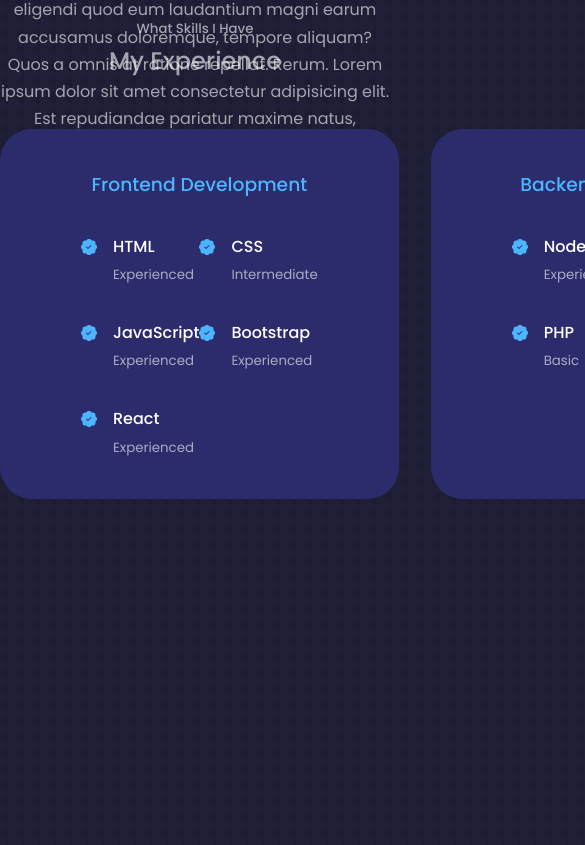
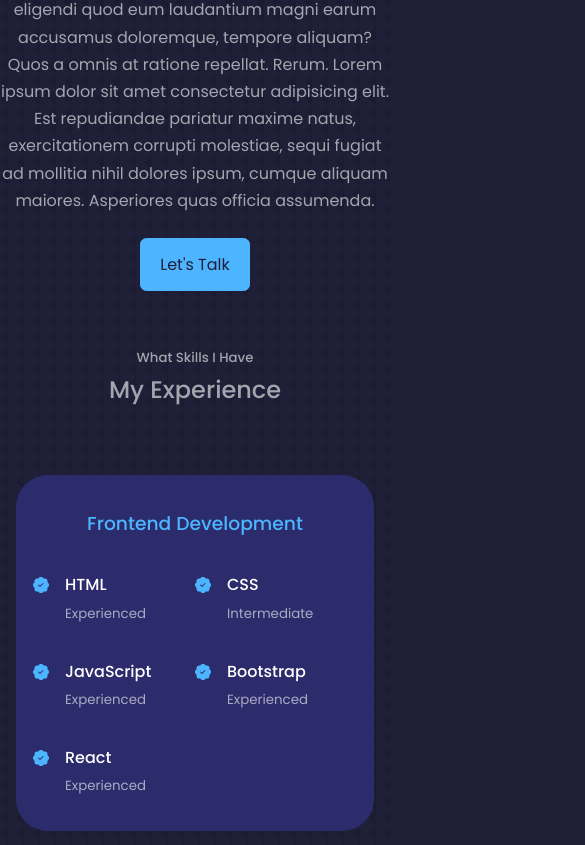
Before and after one commit to mervebilgin/PersonalWebsite, a React (Create React App) app: page / in a window 390 px wide. Shown: the part 1734-2579 px from the top of the page, 585 px wide, since content can reach past the window. Built offline with nearby package versions, Linux system fonts and the light colour scheme.

Commit message:
Create experience component responsive design

```diff
--- a/src/components/about/about.css
+++ b/src/components/about/about.css
@@ -87,7 +87,7 @@
     }
 }
 
-  /* *******  Snall Devices  ********** */
+  /* *******  Small Devices  ********** */
 @media screen and (max-width: 600px) {
     .about_me {
         width: 65%;
--- a/src/components/experience/experience.css
+++ b/src/components/experience/experience.css
@@ -39,3 +39,33 @@
     margin-top: 6px;
     color: var(--color-primary);
 }
+
+
+  /* *******  Medium Devices  ********** */
+@media screen and (max-width: 1024px) {
+    .experience_container {
+        grid-template-columns: 1fr;
+    }
+
+    .experience_container > div {
+        width: 80%;
+        padding: 2rem;
+        margin: 0 auto;
+    }
+
+    .experience_container {
+        padding: 1rem;
+    }
+}
+
+  /* *******  Small Devices  ********** */
+@media screen and (max-width: 600px) {
+    .experience_container {
+        gap: 1rem;
+    }
+
+    .experience_container > div {
+        width: 100%;
+        padding: 2rem 1rem;
+    }
+}
--- a/src/index.css
+++ b/src/index.css
@@ -22,7 +22,7 @@
 
     --container-width-lg: 75%;
     --container-width-md: 86%;
-    --container-width-ms: %90;
+    --container-width-sm: %90;
 }
 
 html {
@@ -62,7 +62,6 @@
 
 section {
     margin-top: 8rem;
-    height: 100vh;
 }
 
 section > h2,
```
